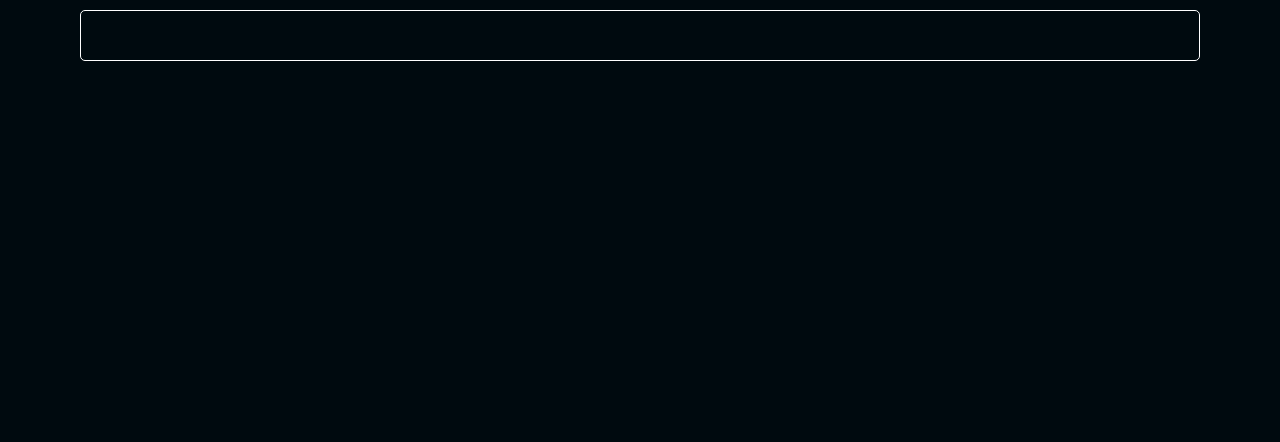
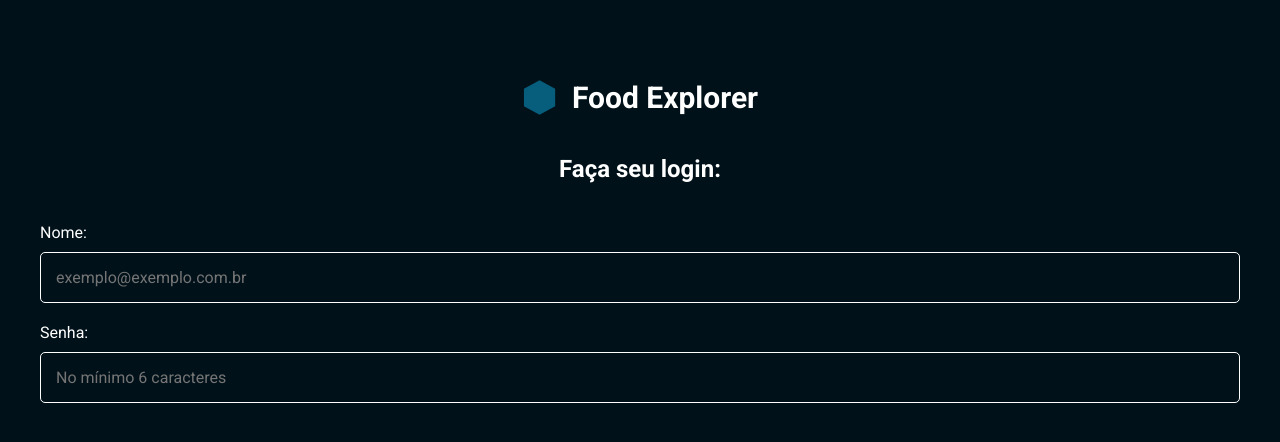
Before and after one commit to MatheusTorresDev97/web-food_exploxer, a React (Vite) app: page / in a window 1280 px wide. Shown: the top 442 px of the page. Built offline with nearby package versions, Linux system fonts and the light colour scheme.

Commit message:
feat/ create sign page

```diff
--- a/src/App.jsx
+++ b/src/App.jsx
@@ -1,17 +1,13 @@
 import { ThemeProvider } from "styled-components";
 import theme from "./styles/theme";
 import GlobalStyles from "./styles/global";
-
-import Wrapper from "./components/Wrapper"
-import Input from "./components/Input"
+import SignIn from "./pages/SignIn";
 
 const App = () => {
   return (
     <ThemeProvider theme={theme}>
       <GlobalStyles />
-      <Wrapper>
-        <Input/>
-      </Wrapper>
+          <SignIn />
     </ThemeProvider>
   );
 };
--- /dev/null
+++ b/src/pages/SignIn/index.jsx
@@ -0,0 +1,25 @@
+import { Container, Form } from "./styles";
+import Input from "../../components/Input";
+import Logo from "../../assets/logo.svg";
+
+const SignIn = () => {
+  return (
+    <Container>
+      <Form>
+        <div className="top">
+          <img src={Logo} alt=" Logo do food explorer" />
+          <h1>Food Explorer</h1>
+        </div>
+        <h2>Faça seu login:</h2>
+        <Input title="Nome:" type="text" placeholder="exemplo@exemplo.com.br" />
+        <Input
+          title="Senha:"
+          type="password"
+          placeholder="No mínimo 6 caracteres"
+        />
+      </Form>
+    </Container>
+  );
+};
+
+export default SignIn;
--- /dev/null
+++ b/src/pages/SignIn/styles.js
@@ -0,0 +1,31 @@
+import styled from "styled-components";
+
+export const Container = styled.div`
+  min-width: 100vw;
+  min-height: 100vh;
+`;
+
+export const Form = styled.form`
+     width: 100%;
+     padding: 80px 40px;
+    text-align: center;
+    background-color: ${({ theme }) => theme.COLORS.BLUE_700};
+
+    > .top {
+    display: flex;
+    justify-content: center;
+    gap: 15px;
+  }
+
+    img {
+    width: 35px;
+    height: 35px;
+  }
+    h1 {
+    font-size: 3rem;
+    font-family: "Roboto", sans-serif;
+  }
+     h2 {
+    margin: 40px auto;
+  }
+`
```
